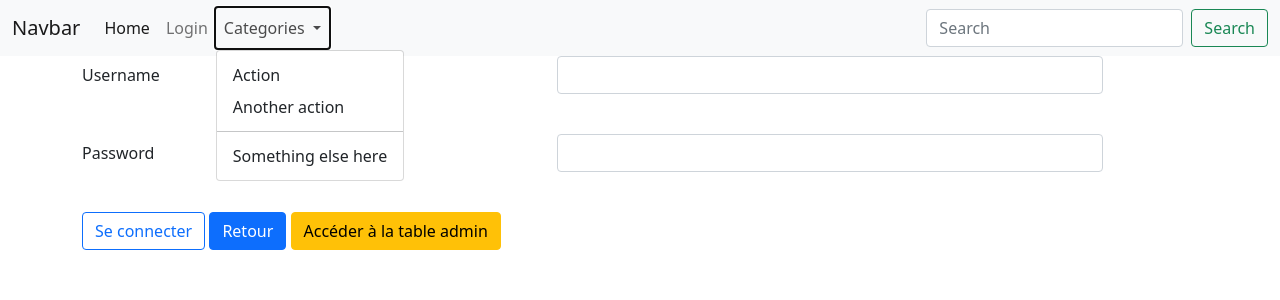
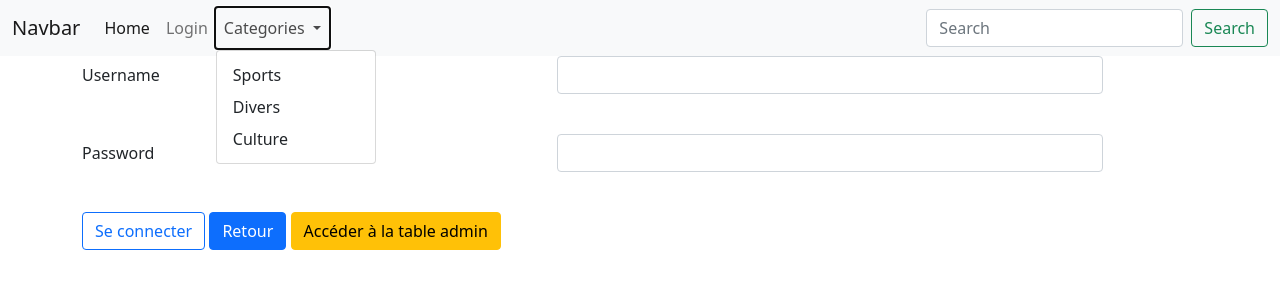
Before and after one commit to jeremyogerjs/blog, a PHP site: page /views/signInAdmin.php in a window 1280 px wide, after a click on "Categories". Shown: the top 300 px of the page. Run offline with PHP 8.4, Linux system fonts and the light colour scheme; tables that the repository leaves empty or names only in its code hold one stand-in row (values such as "Sample post").

Commit message:
update link home and add function get All post

```diff
--- a/views/signInAdmin.php
+++ b/views/signInAdmin.php
@@ -24,7 +24,7 @@
     <div class="mb-6">
 		<div class="btnConn col-6">
 		<input class="btn btn-outline-primary" type="submit" name="verify"  value="Se connecter">
-		<a type="button" href="./views/index.php" class="btn btn-primary" rôle="button">Retour</a>
+		<a type="button" href="index.php" class="btn btn-primary" rôle="button">Retour</a>
 		<a type="button" href="http://localhost/phpmyadmin/index.php?route=/sql&server=1&db=biblio&table=admin&pos=0" class="btn btn-warning" rôle="button">Accéder à la table admin</a>
 		</div>
 	</div>
--- a/views/template.php
+++ b/views/template.php
@@ -19,20 +19,19 @@
     <div class="collapse navbar-collapse" id="navbarSupportedContent">
       <ul class="navbar-nav me-auto mb-2 mb-lg-0">
         <li class="nav-item">
-          <a class="nav-link active" aria-current="page" href="#">Home</a>
+          <a class="nav-link active" aria-current="page" href="index.php">Home</a>
         </li>
         <li class="nav-item">
-          <a class="nav-link" href="#">Login</a>
+          <a class="nav-link" href="index.php?action=admin">Login</a>
         </li>
         <li class="nav-item dropdown">
           <a class="nav-link dropdown-toggle" href="#" id="navbarDropdown" role="button" data-bs-toggle="dropdown" aria-expanded="false">
             Categories
           </a>
           <ul class="dropdown-menu" aria-labelledby="navbarDropdown">
-            <li><a class="dropdown-item" href="#">Action</a></li>
-            <li><a class="dropdown-item" href="#">Another action</a></li>
-            <li><hr class="dropdown-divider"></li>
-            <li><a class="dropdown-item" href="#">Something else here</a></li>
+            <li><a class="dropdown-item" href="#">Sports</a></li>
+            <li><a class="dropdown-item" href="#">Divers</a></li>
+            <li><a class="dropdown-item" href="#">Culture</a></li>
           </ul>
         </li>
       </ul>
```
Also changed, not shown: functions/getAllpost.php (+18 -1 lines), views/accueil.php (+18 -4 lines).
